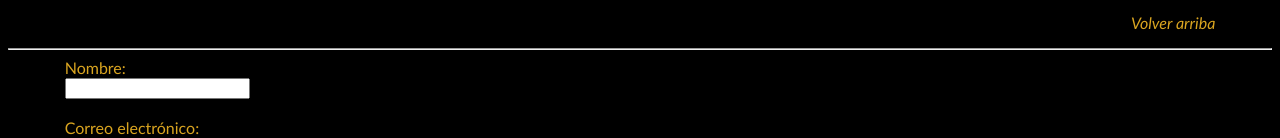
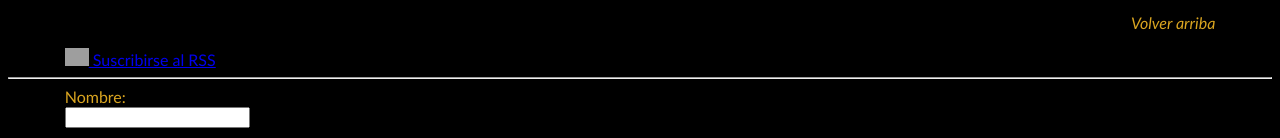
Before and after one commit to JoseManuelDuarteP/JoseManuelDuarteP.github.io, a plain HTML site: page index.html in a window 1280 px wide. Shown: the part 1965-2103 px from the top of the page. Drawn offline with Linux system fonts and the light colour scheme; grey boxes are pictures that could not be loaded.

Commit message:
Update index.html

```diff
--- a/index.html
+++ b/index.html
@@ -137,6 +137,11 @@
         <a href="#principio" class="return">Volver arriba</a>
       </p>
 
+      <a href="https://josemanuelduartep.github.io/rss/a.xml">
+        <img src="https://upload.wikimedia.org/wikipedia/commons/4/43/Feed-icon.svg" alt="RSS Feed" width="24">
+        Suscribirse al RSS
+      </a>
+
     </div>
 
     <hr>
```
